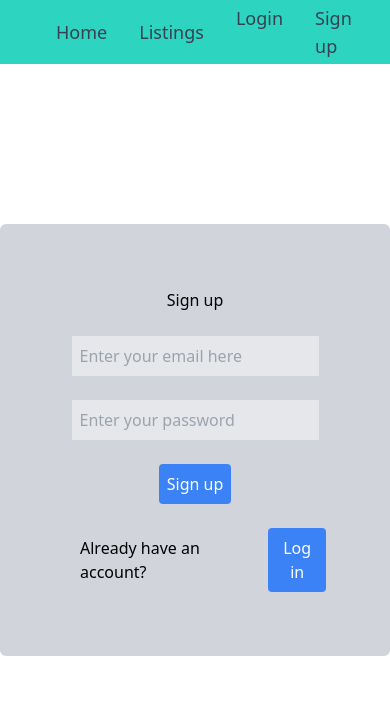
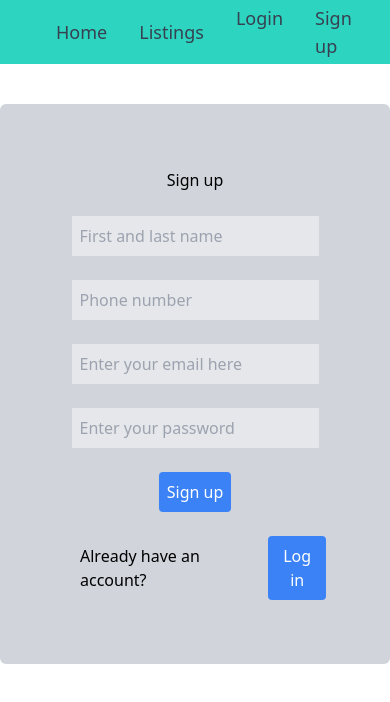
Before and after one commit to jackhernandez23/subletmatcher, a React (Vite) app in the folder frontend/: page /signup in a window 390 px wide. Shown: the top 702 px of the page. Built offline with nearby package versions, Linux system fonts and the light colour scheme.

Commit message:
name and phone number added to sign up page

```diff
--- a/frontend/src/pages/signup.jsx
+++ b/frontend/src/pages/signup.jsx
@@ -10,6 +10,8 @@ const Signup = () => {
 
     const [email, setEmail] = useState('');
     const [password, setPassword] = useState('');
+    const [name, setName] = useState('');
+    const [phoneNumber, setPhoneNumber] = useState('');
     const [successMessage, setSuccessMessage] = useState('');
 
     const isEmailValid = (email) => {
@@ -71,7 +73,7 @@ const Signup = () => {
                 setSuccessMessage("Thank you for signing up!");
                 Cookies.set('email', email);
                 console.log("redirecting...")
-                window.location.href = '/profile';
+                window.location.href = '/mylistings';
 
                         // make HTTP request to send data to backend
         try {
@@ -100,11 +102,25 @@ const Signup = () => {
     };
 
 return (
-    <div className="flex justify-center p-40">
+    <div className="flex justify-center p-10">
         <div className="flex justify-center items-center flex-col space-y-6 fixed p-16 bg-gray-300 rounded-md">
             <h1>
                 Sign up
             </h1>
+            <input
+                value={name}
+                placeholder="First and last name"
+                onChange={(ev) => setName(ev.target.value)}
+                className={"bg-gray-200 p-2"}
+                type="name"
+            />
+            <input
+                value={phoneNumber}
+                placeholder="Phone number"
+                onChange={(ev) => setPhoneNumber(ev.target.value)}
+                className={"bg-gray-200 p-2"}
+                type="phoneNumber"
+            />
             <input
                 value={email}
                 placeholder="Enter your email here"
@@ -126,7 +142,9 @@ return (
                 <h1 className="px-4">
                     Already have an account?
                 </h1>
-                <button onClick={() => { window.location.href = '/login'; }} className={"bg-blue-500 text-white p-2 rounded"}>
+                <button onClick={() => {
+                    window.location.href = '/login';
+                }} className={"bg-blue-500 text-white p-2 rounded"}>
                     Log in
                 </button>
             </div>
```
Lines whose indentation alone changed are shown as unchanged.
